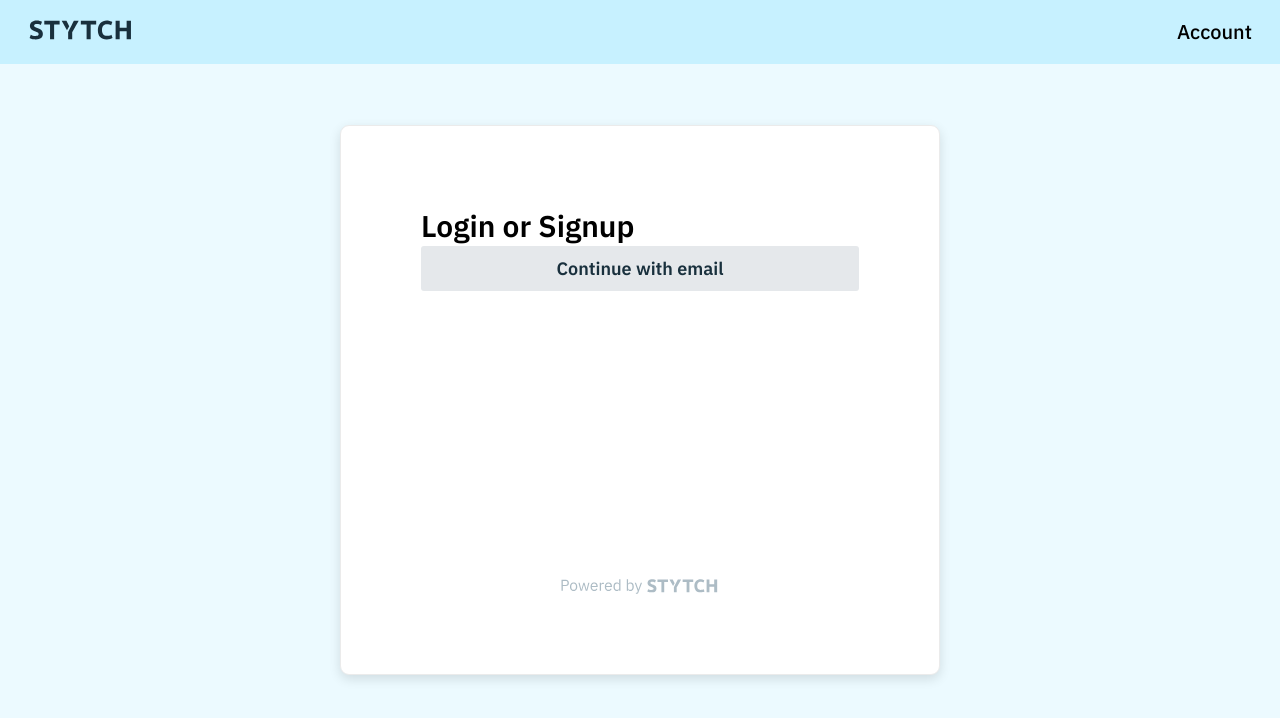
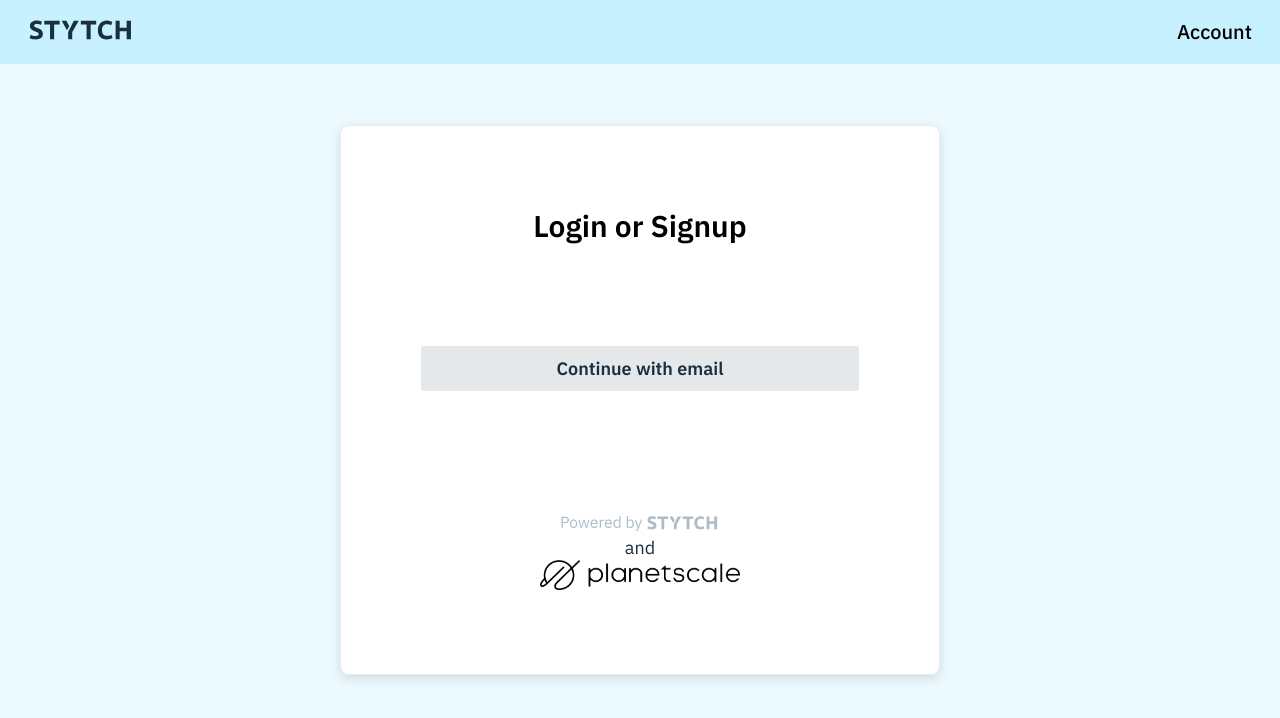
Before and after one commit to stytchauth/stytch-planetscale-example, a Next.js app: page / in a window 1280 px wide. Shown: the top 718 px of the page. Built offline with nearby package versions, Linux system fonts and the light colour scheme.

Commit message:
changed size of watermark and added planetscale

```diff
--- a/components/StytchContainer.tsx
+++ b/components/StytchContainer.tsx
@@ -1,7 +1,9 @@
 import React from 'react';
 import styles from '../styles/Home.module.css';
 import Image from 'next/image';
-import lockup from '/public/powered-by-stytch.svg';
+import stytch from '/public/powered-by-stytch.svg';
+import planetscale from '/public/powered-by-planetscale.png';
+
 
 type Props = {
   children: React.ReactElement | React.ReactElement[];
@@ -12,7 +14,11 @@
   return (
     <div className={styles.container}>
       <div>{children}</div>
-      <Image alt="Powered by Stytch" height={15} src={lockup} width={250} />
+      <div className="watermark">
+        <Image alt="Powered by Stytch" height={15} src={stytch} width={250} />
+        <p> and </p>
+        <Image className="image" alt="Powered by Planetscale"  src={planetscale} height={30} width={200} />
+      </div>
     </div>
   );
 };
--- a/styles/Home.module.css
+++ b/styles/Home.module.css
@@ -15,6 +15,7 @@
   display: flex;
   flex-direction: column;
   justify-content: space-between;
+  text-align: center;
   padding: 80px;
   width: 600px;
   height: 550px;
@@ -35,6 +36,15 @@
   }
 }
 
+.image{
+  background-color: black;
+  padding:50px;
+  height:50px;
+  min-width: 10%;
+  max-width: 10%;
+  min-height: 10%;
+  max-height:10%;
+}
 
 .primaryButton {
   background-color: #19303D;
@@ -82,6 +92,7 @@
   background-color: #E5E8EB;
   color: #19303D;
   margin-bottom: 16px;
+  margin-top:100px;
 }
 
 /* SMS login styles */
```
Also changed, not shown: public/planetscale.png (added), public/powered-by-planetscale.png (added).
